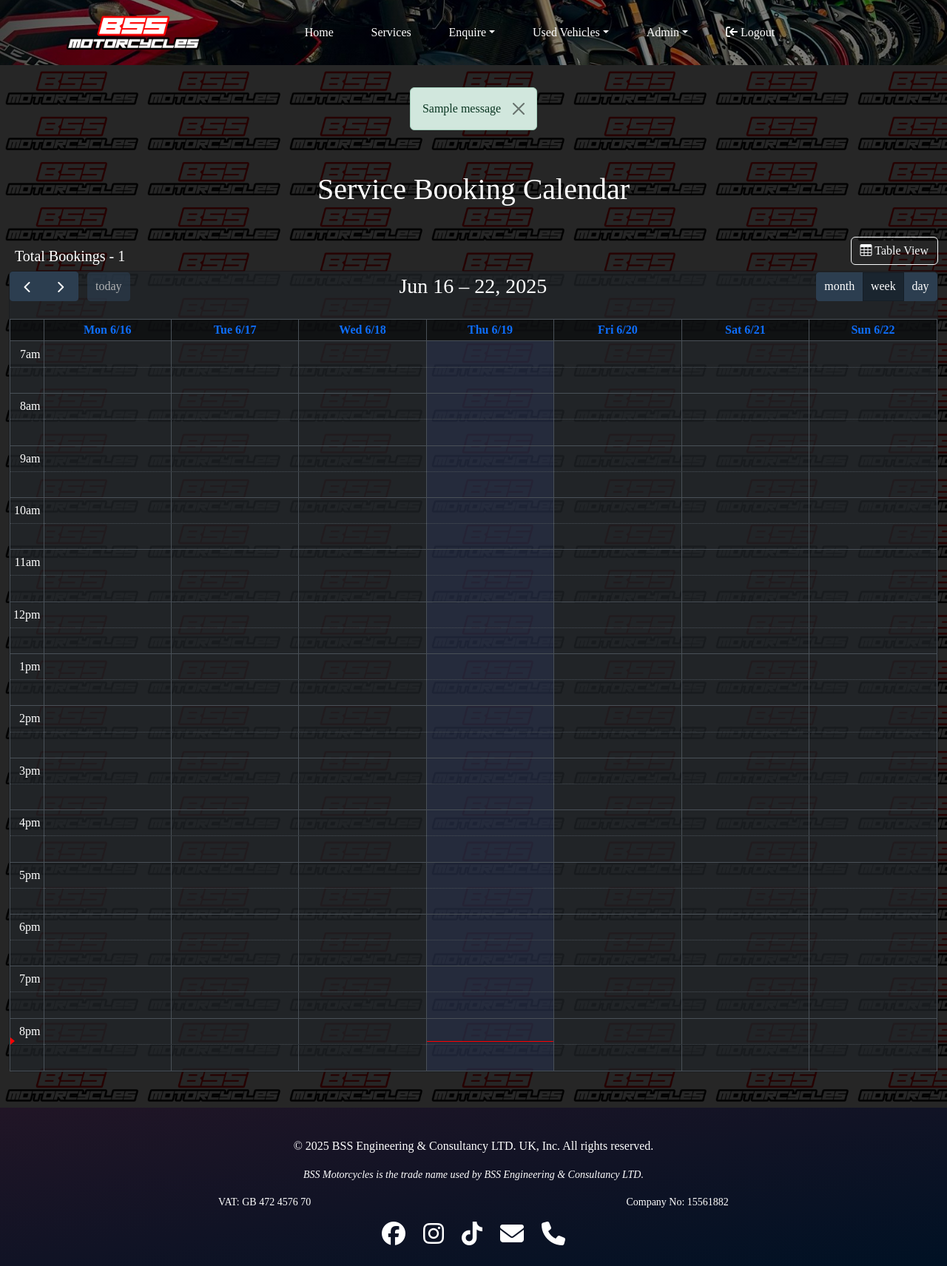
After one commit to AshfaaqK/Bike-Safe-Storage, a Flask app: page /calendar in a window 1280 px wide. The commit adds this page. Shown: the whole page at 74% size. Run offline with Flask 3, Linux system fonts and the light colour scheme; tables that the repository leaves empty hold one stand-in row (values such as "Sample post"); one stand-in notice (Sample message) is shown; lists and menus that the app fills with data are empty; some libraries are stand-ins or nearby versions.

Commit message:
feat: integrate full calendar to display diary, and all service bookings in the calender, with previous, next, today buttons, customisable by month, week, and day, and modify routes to be able to fetch bookings as json in an api route.

```diff
--- a/main.py
+++ b/main.py
@@ -1,7 +1,7 @@
 from flask import Flask, render_template, request, redirect, url_for, flash, jsonify
 from flask_sqlalchemy import SQLAlchemy
 from sqlalchemy.orm import relationship
-from datetime import datetime
+from datetime import datetime, timedelta
 from flask_login import UserMixin, LoginManager, login_user, current_user, logout_user ,login_required
 from werkzeug.security import generate_password_hash, check_password_hash
 from sqlalchemy.exc import SQLAlchemyError
@@ -114,6 +114,62 @@ def load_user(user_id):
 def home():
 
     return render_template('index.html')
+
+
+@app.route('/calendar')
+def view_calendar():
+    bookings = db.session.execute(db.select(Booking).order_by(Booking.booking_id.desc())).scalars().all()
+
+    return render_template('calendar.html', bookings=bookings)
+
+
+@app.route('/api/bookings/calendar')
+def get_calendar_bookings():
+    bookings = db.session.execute(db.select(Booking).order_by(Booking.date, Booking.time)).scalars().all()
+
+    events = []
+    for booking in bookings:
+        start_datetime = datetime.combine(booking.date, booking.time)
+        end_datetime = start_datetime + timedelta(hours=1)  # Default 1 hour duration
+
+        events.append({
+            'id': booking.booking_id,
+            'title': f"{booking.booking_type} - {booking.reg}",
+            'start': start_datetime.isoformat(),
+            'end': end_datetime.isoformat(),
+            'className': f'fc-event-{booking.status.lower()}',
+            'extendedProps': {
+                'customer': f"{booking.first_name} {booking.last_name}",
+                'phone': booking.phone,
+                'email': booking.email,
+                'vehicle': booking.reg,
+                'message': booking.message,
+                'notes': booking.notes,
+                'status': booking.status
+            }
+        })
+
+    return jsonify(events)
+
+
+@app.route('/api/bookings/<int:booking_id>', methods=['PATCH'])
+def update_booking(booking_id):
+    try:
+        data = request.json
+        booking = db.session.execute(db.select(Booking).filter_by(booking_id=booking_id)).scalars().first()
+
+        if booking:
+            booking.status = data.get('status', booking.status)
+            booking.notes = data.get('notes', booking.notes)
+            db.session.commit()
+
+            return jsonify({'success': True})
+        else:
+            return jsonify({'success': False, 'error': 'Booking not found'}), 404
+
+    except Exception as e:
+        db.session.rollback()
+        return jsonify({'success': False, 'error': str(e)}), 500
 
 
 @app.route('/api/vehicle-lookup', methods=['POST'])
--- a/static/css/styles.css
+++ b/static/css/styles.css
@@ -95,6 +95,83 @@ a {
     display: flex;
     min-height: auto;
     min-width: auto;
+}
+
+/* Calendar */
+
+#calendar {
+    --fc-border-color: #495057;
+    --fc-today-bg-color: rgba(63, 81, 181, 0.15);
+    --fc-neutral-bg-color: transparent;
+    --fc-page-bg-color: rgba(0, 0, 0, 0.5);
+    --fc-event-border-color: transparent;
+}
+
+.fc .fc-timegrid-slot {
+    height: 2.2em !important;
+}
+
+.fc-timegrid-event-harness {
+    width: 102%;
+}
+
+.fc-event {
+    border-radius: 4px;
+    padding: 1px 6px;
+    font-size: 0.85rem;
+}
+
+.fc-event-new {
+    background-color: #0dcaf0;
+}
+
+.fc-event-confirmed {
+    background-color: #198754;
+}
+
+.fc-event-completed {
+    background-color: #0d6efd;
+}
+
+.fc-event-cancelled {
+    background-color: #dc3545;
+    opacity: 0.7;
+}
+
+.fc-event-content {
+    overflow: hidden;
+    text-overflow: ellipsis;
+}
+
+.fc-daygrid-event-dot {
+    display: none;
+}
+
+/* Modal Styles */
+
+#bookingModal .modal-content {
+    border: 1px solid #495057;
+}
+
+#bookingModal .modal-header {
+    border-bottom: 1px solid #495057;
+}
+
+#bookingModal .modal-footer {
+    border-top: 1px solid #495057;
+}
+
+/* Responsive adjustments */
+
+@media (max-width: 768px) {
+    .fc-toolbar {
+        flex-direction: column;
+        gap: 0.5rem;
+    }
+
+    .fc-toolbar-title {
+        font-size: 1.2rem;
+    }
 }
 
 /* Admin Panel */
--- /dev/null
+++ b/static/js/calendar-behaviour.js
@@ -0,0 +1,103 @@
+document.addEventListener('DOMContentLoaded', function () {
+    const calendarEl = document.getElementById('calendar');
+    const bookingModal = new bootstrap.Modal(document.getElementById('bookingModal'));
+    let currentBookingId = null;
+
+    const calendar = new FullCalendar.Calendar(calendarEl, {
+        initialView: 'timeGridWeek',
+        headerToolbar: {
+            left: 'prev,next today',
+            center: 'title',
+            right: 'dayGridMonth,timeGridWeek,timeGridDay'
+        },
+        firstDay: 1, // Monday
+        slotMinTime: "07:00:00",
+        slotMaxTime: "21:00:00",
+        slotDuration: '00:30:00',
+        slotLabelInterval: '01:00:00',
+        allDaySlot: false,
+        nowIndicator: true,
+        height: 'auto',
+        eventTimeFormat: {
+            hour: '2-digit',
+            minute: '2-digit',
+            hour12: false
+        },
+        events: {
+            url: '/api/bookings/calendar',
+            method: 'GET',
+            failure: function () {
+                alert('Failed to load bookings!');
+            }
+        },
+        eventClick: function (info) {
+            currentBookingId = info.event.id;
+            document.getElementById('modalTitle').textContent = info.event.title;
+            document.getElementById('modalCustomer').textContent = info.event.extendedProps.customer;
+            document.getElementById('modalPhone').textContent = info.event.extendedProps.phone;
+            document.getElementById('modalEmail').textContent = info.event.extendedProps.email;
+            document.getElementById('modalVehicle').textContent = info.event.extendedProps.vehicle;
+            document.getElementById('modalTime').textContent =
+                `${info.event.start.toLocaleDateString()} • ${info.event.start.toLocaleTimeString()} - ${info.event.end.toLocaleTimeString()}`;
+            document.getElementById('modalMessage').textContent = info.event.extendedProps.message || 'No message';
+            document.getElementById('statusSelect').value = info.event.extendedProps.status;
+            document.getElementById('adminNotes').value = info.event.extendedProps.notes || '';
+
+            // Update status badge
+            const statusBadge = document.getElementById('modalStatusBadge');
+            statusBadge.textContent = info.event.extendedProps.status;
+            statusBadge.className = 'badge ' + getStatusBadgeClass(info.event.extendedProps.status);
+
+            bookingModal.show();
+        },
+        eventContent: function (arg) {
+            return {
+                html: `
+                    <div class="fc-event-content p-1">
+                        <div class="fw-bold">${arg.timeText}</div>
+                        <div>${arg.event.title}</div>
+                        <small>${arg.event.extendedProps.customer.split(' ')[0]}</small>
+                    </div>
+                `
+            };
+        }
+    });
+
+    calendar.render();
+
+    // Save changes handler
+    document.getElementById('saveChangesBtn').addEventListener('click', function () {
+        const status = document.getElementById('statusSelect').value;
+        const notes = document.getElementById('adminNotes').value;
+
+        fetch(`/api/bookings/${currentBookingId}`, {
+            method: 'PATCH',
+            headers: {
+                'Content-Type': 'application/json'
+            },
+            body: JSON.stringify({
+                status: status,
+                notes: notes
+            })
+        })
+            .then(response => response.json())
+            .then(data => {
+                if (data.success) {
+                    calendar.refetchEvents();
+                    bookingModal.hide();
+                } else {
+                    alert('Failed to update booking');
+                }
+            });
+    });
+
+    function getStatusBadgeClass(status) {
+        switch (status) {
+            case 'New': return 'bg-info';
+            case 'Confirmed': return 'bg-success';
+            case 'Completed': return 'bg-primary';
+            case 'Cancelled': return 'bg-danger';
+            default: return 'bg-secondary';
+        }
+    }
+});
--- a/templates/bookings.html
+++ b/templates/bookings.html
@@ -44,6 +44,11 @@
                         <option value="100">100</option>
                     </select>
                     <span class="ms-2">entries</span>
+                </div>
+                <div class="btn-group ms-4">
+                    <a href="{{ url_for('view_calendar') }}" class="btn btn-outline-light">
+                        <i class="bi bi-table"></i> Diary View
+                    </a>
                 </div>
             </div>
         </div>
--- /dev/null
+++ b/templates/calendar.html
@@ -0,0 +1,87 @@
+{% include "mini-header.html" %}
+
+<section class="admin-panel d-flex" id="bookings-calendar">
+    <div class="container-fluid">
+        {% with messages = get_flashed_messages(with_categories=true) %}
+            {% if messages %}
+                {% for category, message in messages %}
+                    <div class="d-flex justify-content-center">
+                        <div class="alert alert-{{ category }} alert-dismissible show fade login-reg-alert" role="alert">
+                            <button type="button" class="btn-close" data-bs-dismiss="alert" aria-label="Close"></button>
+                            {{ message }}
+                        </div>
+                    </div>
+                {% endfor %}
+            {% endif %}
+        {% endwith %}
+
+        <div class="d-flex justify-content-center">
+            <h1 class="table-title">Service Booking Calendar</h1>
+        </div>
+
+        <div class="row mb-2 align-items-end">
+            <h5 class="col enquiry-parameter-text ms-2 mb-0">
+                Total Bookings - {{ bookings | length }}
+            </h5>
+
+            <div class="col d-flex justify-content-end">
+                <div class="btn-group">
+                    <a href="{{ url_for('view_bookings') }}" class="btn btn-outline-light">
+                        <i class="bi bi-table"></i> Table View
+                    </a>
+                </div>
+            </div>
+        </div>
+
+        <div class="card bg-dark bg-opacity-75 text-white mb-5">
+            <div class="card-body p-0">
+                <div id="calendar"></div>
+            </div>
+        </div>
+    </div>
+</section>
+
+<div class="modal fade" id="bookingModal" tabindex="-1" aria-hidden="true">
+    <div class="modal-dialog modal-dialog-centered">
+        <div class="modal-content bg-dark text-white">
+            <div class="modal-header border-secondary">
+                <h5 class="modal-title" id="modalTitle"></h5>
+                <span class="badge" id="modalStatusBadge"></span>
+            </div>
+            <div class="modal-body">
+                <div class="row mb-3">
+                    <div class="col-md-6">
+                        <p><strong>Customer:</strong> <span id="modalCustomer"></span></p>
+                        <p><strong>Phone:</strong> <span id="modalPhone"></span></p>
+                    </div>
+                    <div class="col-md-6">
+                        <p><strong>Vehicle:</strong> <span id="modalVehicle"></span></p>
+                        <p><strong>Email:</strong> <span id="modalEmail"></span></p>
+                    </div>
+                </div>
+                <p><strong>Time:</strong> <span id="modalTime"></span></p>
+                <p><strong>Message:</strong></p>
+                <div id="modalMessage" class="mb-3 p-2 bg-secondary bg-opacity-25 rounded"></div>
+                <div class="mb-3">
+                    <label for="statusSelect" class="form-label">Update Status:</label>
+                    <select class="form-select bg-dark text-white" id="statusSelect">
+                        <option value="New">New</option>
+                        <option value="Confirmed">Confirmed</option>
+                        <option value="Completed">Completed</option>
+                        <option value="Cancelled">Cancelled</option>
+                    </select>
+                </div>
+                <div class="mb-3">
+                    <label for="adminNotes" class="form-label">Admin Notes:</label>
+                    <textarea class="form-control bg-dark text-white" id="adminNotes" rows="3"></textarea>
+                </div>
+            </div>
+            <div class="modal-footer border-secondary">
+                <button type="button" class="btn btn-secondary" data-bs-dismiss="modal">Close</button>
+                <button type="button" class="btn btn-primary" id="saveChangesBtn">Save Changes</button>
+            </div>
+        </div>
+    </div>
+</div>
+
+{% include "footer.html" %}
--- a/templates/footer.html
+++ b/templates/footer.html
@@ -36,5 +36,7 @@
 <script src="https://code.jquery.com/jquery-3.7.1.js" integrity="sha256-eKhayi8LEQwp4NKxN+CfCh+3qOVUtJn3QNZ0TciWLP4=" crossorigin="anonymous"></script>
 <script src="../static/js/behaviour.js"></script>
 <script src="../static/js/api-integration.js"></script>
+<script src='https://cdn.jsdelivr.net/npm/fullcalendar@5.11.3/main.min.js'></script>
+<script src="../static/js/calendar-behaviour.js"></script>
 </body>
 </html>
--- a/templates/mini-header.html
+++ b/templates/mini-header.html
@@ -13,6 +13,8 @@
     <link rel="icon" type="image/png" sizes="32x32" href="../static/images/favicon/favicon-32x32.png">
     <link rel="icon" type="image/png" sizes="16x16" href="../static/images/favicon/favicon-16x16.png">
     <link rel="manifest" href="../static/images/favicon/site.webmanifest">
+    <link href='https://cdn.jsdelivr.net/npm/fullcalendar@5.11.3/main.min.css' rel='stylesheet' />
+    <link href='https://cdn.jsdelivr.net/npm/bootstrap-icons@1.8.1/font/bootstrap-icons.css' rel='stylesheet' />
 </head>
 <body>
     <div class="navbar-bg mini-navbar-bg">
```
